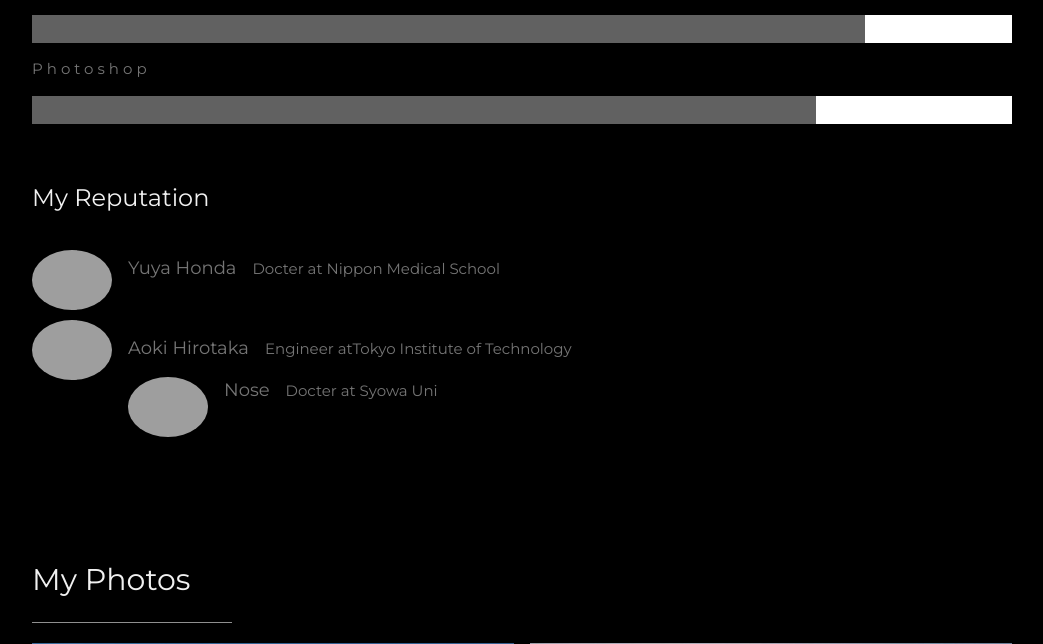
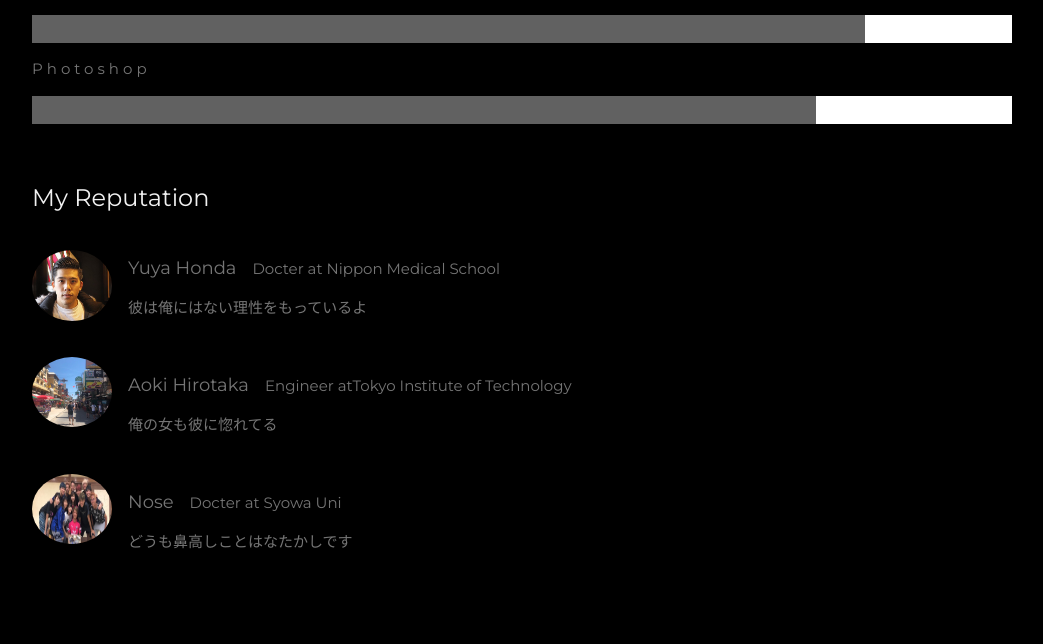
Before and after one commit to t16cs039/mysite, a Django app: page /auth/play/ in a window 1280 px wide. Shown: the part 1628-2272 px from the top of the page, without its empty margins (178-1221 px from the left). Run offline with Django 3.2, Linux system fonts and the light colour scheme; some libraries are stand-ins or nearby versions; grey boxes are pictures that could not be loaded.

Commit message:
Change Play

```diff
--- a/authentication/templates/authentication/play.html
+++ b/authentication/templates/authentication/play.html
@@ -78,17 +78,17 @@
 
         <!-- Testimonials -->
         <h3 class="w3-padding-24 w3-text-light-grey">My Reputation</h3>
-        <img src="/w3images/bandmember.jpg" alt="Avatar" class="w3-left w3-circle w3-margin-right" style="width:80px">
+        <img src="{% static 'img/kobayashi/honda.jpg' %}" alt="Avatar" class="w3-left w3-circle w3-margin-right" style="width:80px">
         <p><span class="w3-large w3-margin-right">Yuya Honda</span>Docter at Nippon Medical School</p>
-        <p></p><br>
+        <p>彼は俺にはない理性をもっているよ</p><br>
 
-        <img src="/w3images/avatar_g2.jpg" alt="Avatar" class="w3-left w3-circle w3-margin-right" style="width:80px">
+        <img src="{% static 'img/kobayashi/oboki.jpg' %}" alt="Avatar" class="w3-left w3-circle w3-margin-right" style="width:80px">
         <p><span class="w3-large w3-margin-right">Aoki Hirotaka</span>Engineer atTokyo Institute of Technology</p>
-        <p></p>
+        <p>俺の女も彼に惚れてる</p><br>
 
-        <img src="/w3images/avatar_g2.jpg" alt="Avatar" class="w3-left w3-circle w3-margin-right" style="width:80px">
+        <img src="{% static 'img/kobayashi/nose.jpg' %}" alt="Avatar" class="w3-left w3-circle w3-margin-right" style="width:80px" height="70">
         <p><span class="w3-large w3-margin-right">Nose</span>Docter at Syowa Uni</p>
-        <p></p>
+        <p>どうも鼻高しことはなたかしです</p>
       <!-- End About Section -->
       </div>
 
```
Also changed, not shown: static/img/hayato/honda.jpg (added), static/img/hayato/nose.jpg (added), static/img/hayato/oboki.jpg (added), static/img/kobayashi/honda.jpg (added), static/img/kobayashi/nose.jpg (added), static/img/kobayashi/oboki.jpg (added).
